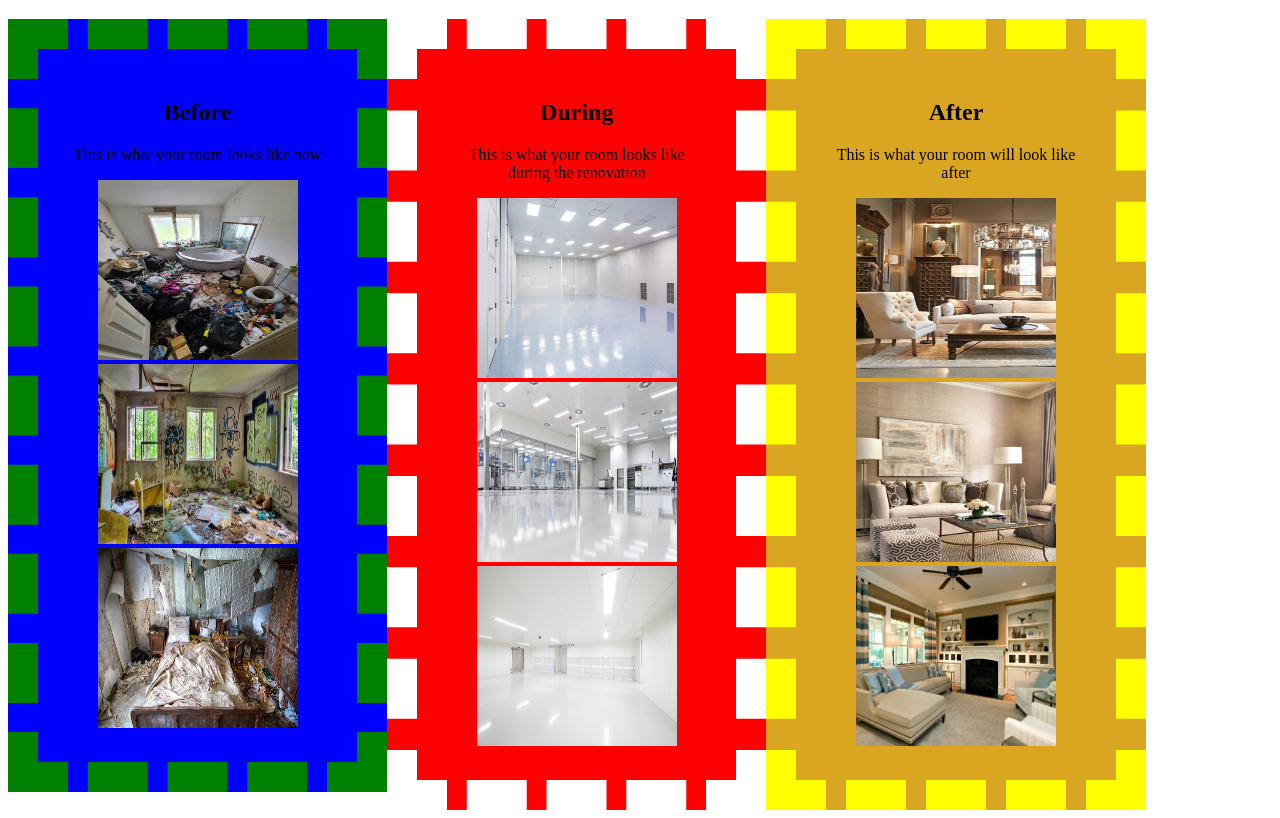
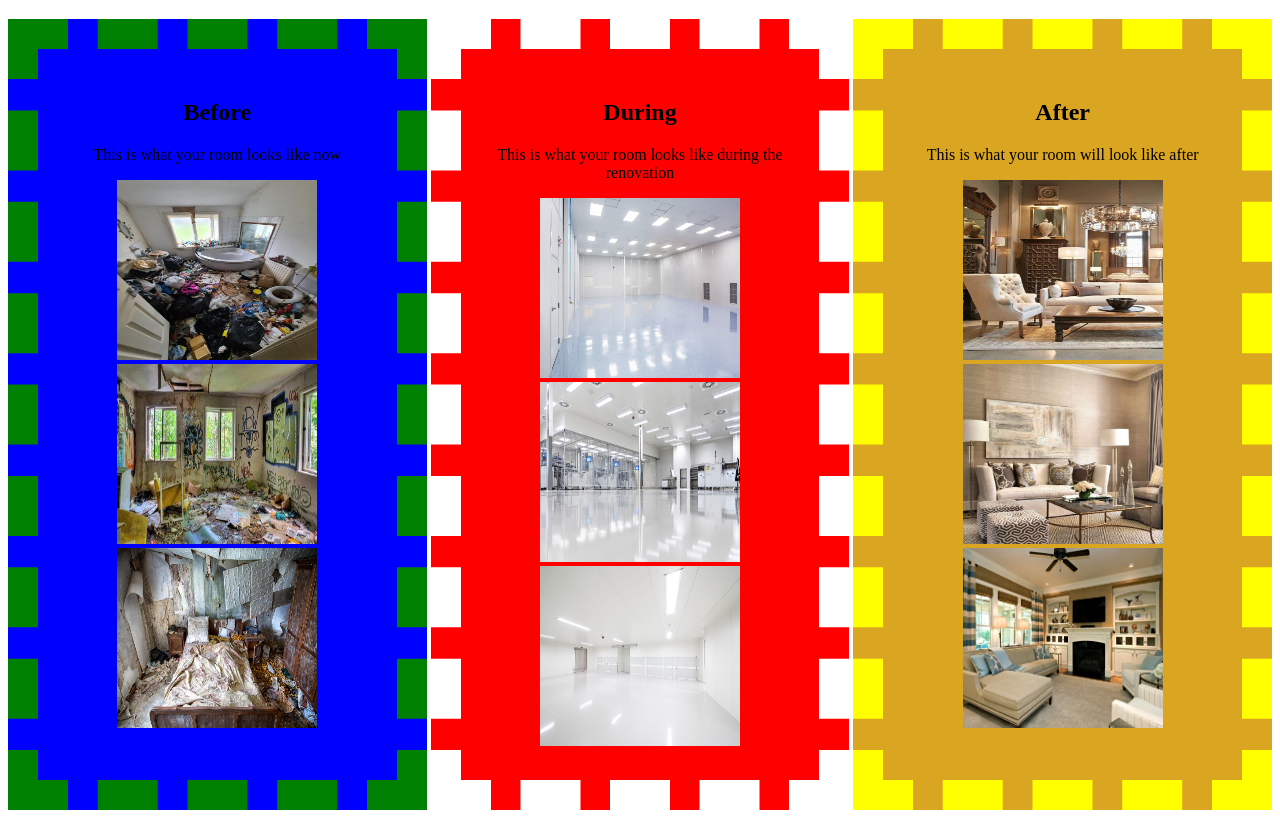
Before and after one commit to jacksonlevine/interiorDecoratorWebsite, a plain HTML site: page index.html in a window 1280 px wide. Shown: the part 61-879 px from the top of the page. Drawn offline with Linux system fonts and the light colour scheme.

```diff
--- a/css/styles.css
+++ b/css/styles.css
@@ -1,7 +1,7 @@
 .column1 {
 
   float:left;
-  width:30%;
+  width:100%;
   padding: 30px;
   border:30px dashed green;
   background-color:blue;
@@ -13,7 +13,7 @@
 .column2 {
 
   float:left;
-  width:30%;
+  width:100%;
   padding: 30px;
   border:30px dashed white;
   background-color:red;
@@ -26,7 +26,7 @@
 
   float:left;
   margin: 0 auto;
-  width:30%;
+  width:100%;
   padding: 30px;
   border:30px dashed yellow;
   background-color:goldenrod;
@@ -34,6 +34,14 @@
   display: block;
 }
 
+section {
+  display: grid;
+  justify-content: center;
+  align-content: center;
+
+  gap: 4px;
+  grid-auto-flow: column;
+}
 
 img {
   width:200px;
--- a/index.html
+++ b/index.html
@@ -8,6 +8,7 @@
 <body>
 
   <h1>Interior Decoration</h1>
+  <section>
     <div class="column1">
       <h2>Before</h2>
       <p>This is what your room looks like now</p>
@@ -32,6 +33,7 @@
       <img class="img" src="img/after2.jpg" alt="a beautiful room">
       <img class="img" src="img/after3.jpeg" alt="a beautiful room">
    </div>
+  </section>
 
 </body>
 
```
